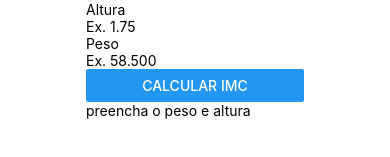
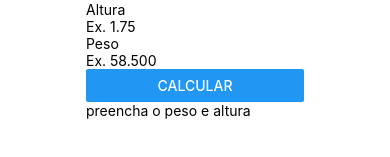
Before and after one commit to abinercL/react_native_expo, a React Native app in the folder oneBithealth/: screen / in a window 390 px wide. Shown: the part 371-528 px from the top of the page. Built offline with nearby package versions, Linux system fonts and the light colour scheme.

Commit message:
Modificado Button para dinamico

```diff
--- a/oneBithealth/src/components/Form/index.js
+++ b/oneBithealth/src/components/Form/index.js
@@ -51,7 +51,7 @@ export default function Form() {
                 />
                 <Button
                     onPress={() => validationImc()}
-                    title="Calcular IMC"
+                    title={TextButton}
                 />
             </View>
             <ResultImc messageResultImc={messageImc} resultImc={imc} />
```
